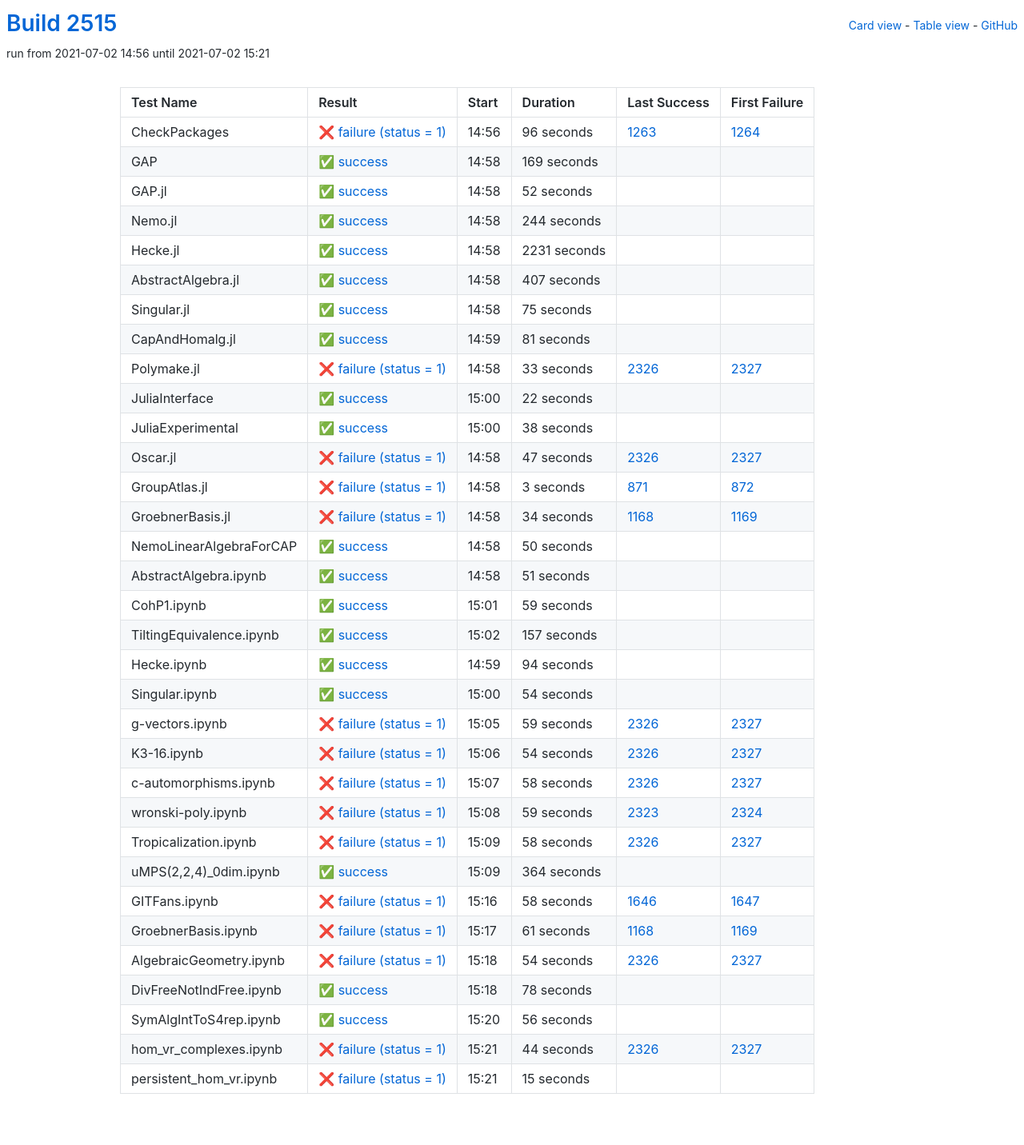
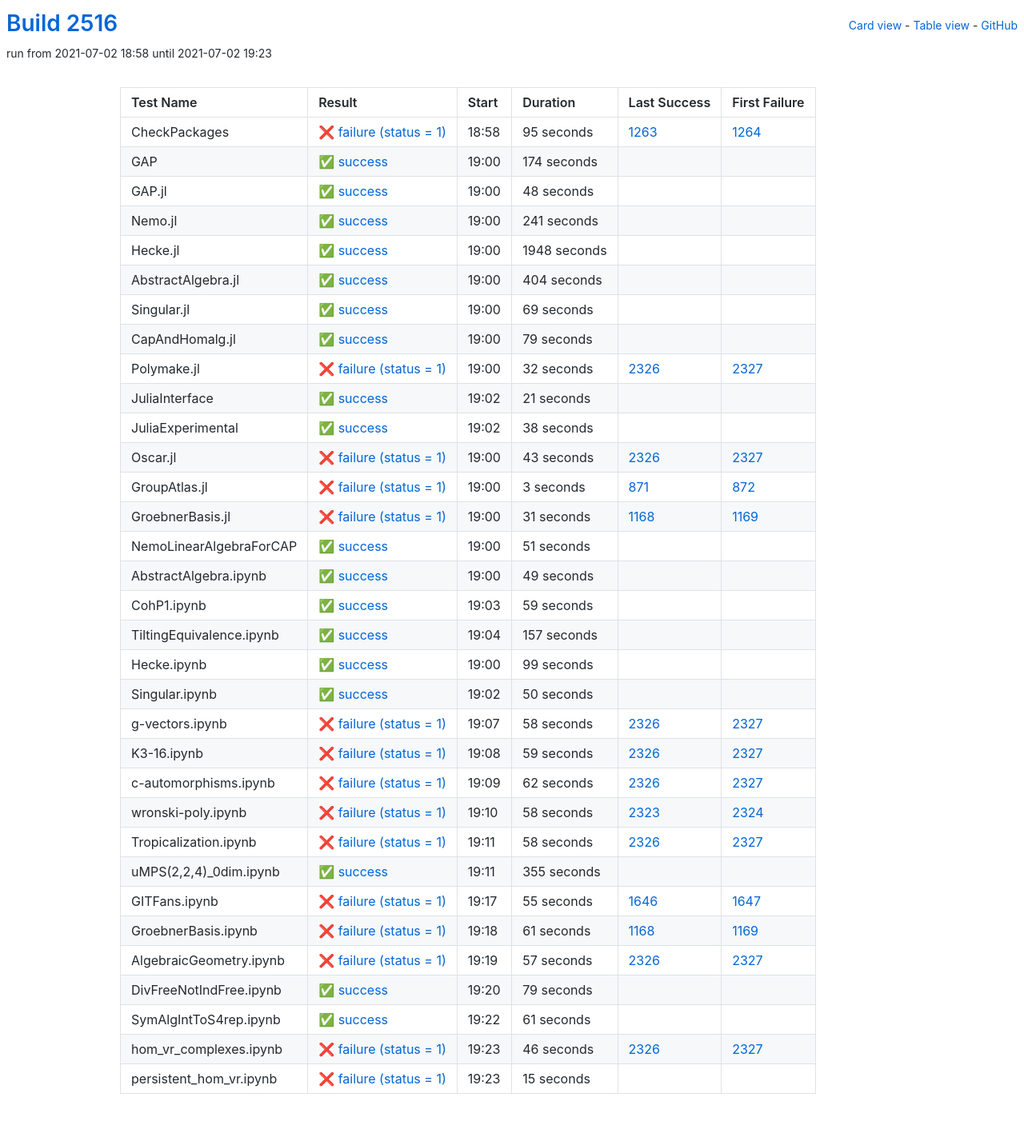
Before and after one commit to oscar-system/oscar-ci-status-stable, a Jekyll site: the page built from table.html, in a window 1280 px wide. Shown: the whole page at 80% size. Built offline with Jekyll 4.4.1, drawn with Linux system fonts in a browser that asks for light colours.

Commit message:
Build #2516

```diff
--- a/_data/ci.yml
+++ b/_data/ci.yml
@@ -1,6 +1,6 @@
 ---
-build: 2515
-build_url: https://oscarci.mathematik.uni-kl.de/job/oscar-stable/2515/
+build: 2516
+build_url: https://oscarci.mathematik.uni-kl.de/job/oscar-stable/2516/
 job: oscar-stable
 organization: oscar-system
 repo: oscar-ci-status-stable
@@ -8,128 +8,128 @@ repourl: https://github.com/oscar-system/oscar-ci-status-stable
 tests:
 - name: CheckPackages
   id: checkpackages
-  log: https://oscarci.mathematik.uni-kl.de/job/oscar-stable/2515/artifact/logs/build-2515/CheckPackages.log
-  start: 2021-07-02 14:56
+  log: https://oscarci.mathematik.uni-kl.de/job/oscar-stable/2516/artifact/logs/build-2516/CheckPackages.log
+  start: 2021-07-02 18:58
   success: false
   exitcode: 1
   status: failure
-  duration: 96
+  duration: 95
   last_success: 1263
   last_success_url: https://oscarci.mathematik.uni-kl.de/job/oscar-stable/1263/
   first_failure: 1264
   first_failure_url: https://oscarci.mathematik.uni-kl.de/job/oscar-stable/1264/
 - name: GAP
   id: gap
-  log: https://oscarci.mathematik.uni-kl.de/job/oscar-stable/2515/artifact/logs/build-2515/GAP.log
-  start: 2021-07-02 14:58
+  log: https://oscarci.mathematik.uni-kl.de/job/oscar-stable/2516/artifact/logs/build-2516/GAP.log
+  start: 2021-07-02 19:00
   success: true
   exitcode: 0
   status: success
-  duration: 169
+  duration: 174
   last_success: false
   last_success_url:
   first_failure: false
   first_failure_url:
 - name: GAP.jl
   id: gap-jl
-  log: https://oscarci.mathematik.uni-kl.de/job/oscar-stable/2515/artifact/logs/build-2515/GAP.jl.log
-  start: 2021-07-02 14:58
+  log: https://oscarci.mathematik.uni-kl.de/job/oscar-stable/2516/artifact/logs/build-2516/GAP.jl.log
+  start: 2021-07-02 19:00
   success: true
   exitcode: 0
   status: success
-  duration: 52
+  duration: 48
   last_success: false
   last_success_url:
   first_failure: false
   first_failure_url:
 - name: Nemo.jl
   id: nemo-jl
-  log: https://oscarci.mathematik.uni-kl.de/job/oscar-stable/2515/artifact/logs/build-2515/Nemo.jl.log
-  start: 2021-07-02 14:58
+  log: https://oscarci.mathematik.uni-kl.de/job/oscar-stable/2516/artifact/logs/build-2516/Nemo.jl.log
+  start: 2021-07-02 19:00
   success: true
   exitcode: 0
   status: success
-  duration: 244
+  duration: 241
   last_success: false
   last_success_url:
   first_failure: false
   first_failure_url:
 - name: Hecke.jl
   id: hecke-jl
-  log: https://oscarci.mathematik.uni-kl.de/job/oscar-stable/2515/artifact/logs/build-2515/Hecke.jl.log
-  start: 2021-07-02 14:58
+  log: https://oscarci.mathematik.uni-kl.de/job/oscar-stable/2516/artifact/logs/build-2516/Hecke.jl.log
+  start: 2021-07-02 19:00
   success: true
   exitcode: 0
   status: success
-  duration: 2231
+  duration: 1948
   last_success: false
   last_success_url:
   first_failure: false
   first_failure_url:
 - name: AbstractAlgebra.jl
   id: abstractalgebra-jl
-  log: https://oscarci.mathematik.uni-kl.de/job/oscar-stable/2515/artifact/logs/build-2515/AbstractAlgebra.jl.log
-  start: 2021-07-02 14:58
+  log: https://oscarci.mathematik.uni-kl.de/job/oscar-stable/2516/artifact/logs/build-2516/AbstractAlgebra.jl.log
+  start: 2021-07-02 19:00
   success: true
   exitcode: 0
   status: success
-  duration: 407
+  duration: 404
   last_success: false
   last_success_url:
   first_failure: false
   first_failure_url:
 - name: Singular.jl
   id: singular-jl
-  log: https://oscarci.mathematik.uni-kl.de/job/oscar-stable/2515/artifact/logs/build-2515/Singular.jl.log
-  start: 2021-07-02 14:58
+  log: https://oscarci.mathematik.uni-kl.de/job/oscar-stable/2516/artifact/logs/build-2516/Singular.jl.log
+  start: 2021-07-02 19:00
   success: true
   exitcode: 0
   status: success
-  duration: 75
+  duration: 69
   last_success: false
   last_success_url:
   first_failure: false
   first_failure_url:
 - name: CapAndHomalg.jl
   id: capandhomalg-jl
-  log: https://oscarci.mathematik.uni-kl.de/job/oscar-stable/2515/artifact/logs/build-2515/CapAndHomalg.jl.log
-  start: 2021-07-02 14:59
+  log: https://oscarci.mathematik.uni-kl.de/job/oscar-stable/2516/artifact/logs/build-2516/CapAndHomalg.jl.log
+  start: 2021-07-02 19:00
   success: true
   exitcode: 0
   status: success
-  duration: 81
+  duration: 79
   last_success: false
   last_success_url:
   first_failure: false
   first_failure_url:
 - name: Polymake.jl
   id: polymake-jl
-  log: https://oscarci.mathematik.uni-kl.de/job/oscar-stable/2515/artifact/logs/build-2515/Polymake.jl.log
-  start: 2021-07-02 14:58
+  log: https://oscarci.mathematik.uni-kl.de/job/oscar-stable/2516/artifact/logs/build-2516/Polymake.jl.log
+  start: 2021-07-02 19:00
   success: false
   exitcode: 1
   status: failure
-  duration: 33
+  duration: 32
   last_success: 2326
   last_success_url: https://oscarci.mathematik.uni-kl.de/job/oscar-stable/2326/
   first_failure: 2327
   first_failure_url: https://oscarci.mathematik.uni-kl.de/job/oscar-stable/2327/
 - name: JuliaInterface
   id: juliainterface
-  log: https://oscarci.mathematik.uni-kl.de/job/oscar-stable/2515/artifact/logs/build-2515/JuliaInterface.log
-  start: 2021-07-02 15:00
+  log: https://oscarci.mathematik.uni-kl.de/job/oscar-stable/2516/artifact/logs/build-2516/JuliaInterface.log
+  start: 2021-07-02 19:02
   success: true
   exitcode: 0
   status: success
-  duration: 22
+  duration: 21
   last_success: false
   last_success_url:
   first_failure: false
   first_failure_url:
 - name: JuliaExperimental
   id: juliaexperimental
-  log: https://oscarci.mathematik.uni-kl.de/job/oscar-stable/2515/artifact/logs/build-2515/JuliaExperimental.log
-  start: 2021-07-02 15:00
+  log: https://oscarci.mathematik.uni-kl.de/job/oscar-stable/2516/artifact/logs/build-2516/JuliaExperimental.log
+  start: 2021-07-02 19:02
   success: true
   exitcode: 0
   status: success
@@ -140,20 +140,20 @@ tests:
   first_failure_url:
 - name: Oscar.jl
   id: oscar-jl
-  log: https://oscarci.mathematik.uni-kl.de/job/oscar-stable/2515/artifact/logs/build-2515/Oscar.jl.log
-  start: 2021-07-02 14:58
+  log: https://oscarci.mathematik.uni-kl.de/job/oscar-stable/2516/artifact/logs/build-2516/Oscar.jl.log
+  start: 2021-07-02 19:00
   success: false
   exitcode: 1
   status: failure
-  duration: 47
+  duration: 43
   last_success: 2326
   last_success_url: https://oscarci.mathematik.uni-kl.de/job/oscar-stable/2326/
   first_failure: 2327
   first_failure_url: https://oscarci.mathematik.uni-kl.de/job/oscar-stable/2327/
 - name: GroupAtlas.jl
   id: groupatlas-jl
-  log: https://oscarci.mathematik.uni-kl.de/job/oscar-stable/2515/artifact/logs/build-2515/GroupAtlas.jl.log
-  start: 2021-07-02 14:58
+  log: https://oscarci.mathematik.uni-kl.de/job/oscar-stable/2516/artifact/logs/build-2516/GroupAtlas.jl.log
+  start: 2021-07-02 19:00
   success: false
   exitcode: 1
   status: failure
@@ -164,32 +164,20 @@ tests:
   first_failure_url: https://oscarci.mathematik.uni-kl.de/job/oscar-stable/872/
 - name: GroebnerBasis.jl
   id: groebnerbasis-jl
-  log: https://oscarci.mathematik.uni-kl.de/job/oscar-stable/2515/artifact/logs/build-2515/GroebnerBasis.jl.log
-  start: 2021-07-02 14:58
+  log: https://oscarci.mathematik.uni-kl.de/job/oscar-stable/2516/artifact/logs/build-2516/GroebnerBasis.jl.log
+  start: 2021-07-02 19:00
   success: false
   exitcode: 1
   status: failure
-  duration: 34
+  duration: 31
   last_success: 1168
   last_success_url: https://oscarci.mathematik.uni-kl.de/job/oscar-stable/1168/
   first_failure: 1169
   first_failure_url: https://oscarci.mathematik.uni-kl.de/job/oscar-stable/1169/
 - name: NemoLinearAlgebraForCAP
   id: nemolinearalgebraforcap
-  log: https://oscarci.mathematik.uni-kl.de/job/oscar-stable/2515/artifact/logs/build-2515/NemoLinearAlgebraForCAP.log
-  start: 2021-07-02 14:58
-  success: true
-  exitcode: 0
-  status: success
-  duration: 50
-  last_success: false
-  last_success_url:
-  first_failure: false
-  first_failure_url:
-- name: AbstractAlgebra.ipynb
-  id: abstractalgebra-ipynb
-  log: https://oscarci.mathematik.uni-kl.de/job/oscar-stable/2515/artifact/logs/build-2515/AbstractAlgebra.ipynb.log
-  start: 2021-07-02 14:58
+  log: https://oscarci.mathematik.uni-kl.de/job/oscar-stable/2516/artifact/logs/build-2516/NemoLinearAlgebraForCAP.log
+  start: 2021-07-02 19:00
   success: true
   exitcode: 0
   status: success
@@ -198,10 +186,22 @@ tests:
   last_success_url:
   first_failure: false
   first_failure_url:
+- name: AbstractAlgebra.ipynb
+  id: abstractalgebra-ipynb
+  log: https://oscarci.mathematik.uni-kl.de/job/oscar-stable/2516/artifact/logs/build-2516/AbstractAlgebra.ipynb.log
+  start: 2021-07-02 19:00
+  success: true
+  exitcode: 0
+  status: success
+  duration: 49
+  last_success: false
+  last_success_url:
+  first_failure: false
+  first_failure_url:
 - name: CohP1.ipynb
   id: cohp1-ipynb
-  log: https://oscarci.mathematik.uni-kl.de/job/oscar-stable/2515/artifact/logs/build-2515/CohP1.ipynb.log
-  start: 2021-07-02 15:01
+  log: https://oscarci.mathematik.uni-kl.de/job/oscar-stable/2516/artifact/logs/build-2516/CohP1.ipynb.log
+  start: 2021-07-02 19:03
   success: true
   exitcode: 0
   status: success
@@ -212,8 +212,8 @@ tests:
   first_failure_url:
 - name: TiltingEquivalence.ipynb
   id: tiltingequivalence-ipynb
-  log: https://oscarci.mathematik.uni-kl.de/job/oscar-stable/2515/artifact/logs/build-2515/TiltingEquivalence.ipynb.log
-  start: 2021-07-02 15:02
+  log: https://oscarci.mathematik.uni-kl.de/job/oscar-stable/2516/artifact/logs/build-2516/TiltingEquivalence.ipynb.log
+  start: 2021-07-02 19:04
   success: true
   exitcode: 0
   status: success
@@ -224,32 +224,44 @@ tests:
   first_failure_url:
 - name: Hecke.ipynb
   id: hecke-ipynb
-  log: https://oscarci.mathematik.uni-kl.de/job/oscar-stable/2515/artifact/logs/build-2515/Hecke.ipynb.log
-  start: 2021-07-02 14:59
+  log: https://oscarci.mathematik.uni-kl.de/job/oscar-stable/2516/artifact/logs/build-2516/Hecke.ipynb.log
+  start: 2021-07-02 19:00
   success: true
   exitcode: 0
   status: success
-  duration: 94
+  duration: 99
   last_success: false
   last_success_url:
   first_failure: false
   first_failure_url:
 - name: Singular.ipynb
   id: singular-ipynb
-  log: https://oscarci.mathematik.uni-kl.de/job/oscar-stable/2515/artifact/logs/build-2515/Singular.ipynb.log
-  start: 2021-07-02 15:00
+  log: https://oscarci.mathematik.uni-kl.de/job/oscar-stable/2516/artifact/logs/build-2516/Singular.ipynb.log
+  start: 2021-07-02 19:02
   success: true
   exitcode: 0
   status: success
-  duration: 54
+  duration: 50
   last_success: false
   last_success_url:
   first_failure: false
   first_failure_url:
 - name: g-vectors.ipynb
   id: g-vectors-ipynb
-  log: https://oscarci.mathematik.uni-kl.de/job/oscar-stable/2515/artifact/logs/build-2515/g-vectors.ipynb.log
-  start: 2021-07-02 15:05
+  log: https://oscarci.mathematik.uni-kl.de/job/oscar-stable/2516/artifact/logs/build-2516/g-vectors.ipynb.log
+  start: 2021-07-02 19:07
+  success: false
+  exitcode: 1
+  status: failure
+  duration: 58
+  last_success: 2326
+  last_success_url: https://oscarci.mathematik.uni-kl.de/job/oscar-stable/2326/
+  first_failure: 2327
+  first_failure_url: https://oscarci.mathematik.uni-kl.de/job/oscar-stable/2327/
+- name: K3-16.ipynb
+  id: k3-16-ipynb
+  log: https://oscarci.mathematik.uni-kl.de/job/oscar-stable/2516/artifact/logs/build-2516/K3-16.ipynb.log
+  start: 2021-07-02 19:08
   success: false
   exitcode: 1
   status: failure
@@ -258,46 +270,34 @@ tests:
   last_success_url: https://oscarci.mathematik.uni-kl.de/job/oscar-stable/2326/
   first_failure: 2327
   first_failure_url: https://oscarci.mathematik.uni-kl.de/job/oscar-stable/2327/
-- name: K3-16.ipynb
-  id: k3-16-ipynb
-  log: https://oscarci.mathematik.uni-kl.de/job/oscar-stable/2515/artifact/logs/build-2515/K3-16.ipynb.log
-  start: 2021-07-02 15:06
+- name: c-automorphisms.ipynb
+  id: c-automorphisms-ipynb
+  log: https://oscarci.mathematik.uni-kl.de/job/oscar-stable/2516/artifact/logs/build-2516/c-automorphisms.ipynb.log
+  start: 2021-07-02 19:09
   success: false
   exitcode: 1
   status: failure
-  duration: 54
-  last_success: 2326
-  last_success_url: https://oscarci.mathematik.uni-kl.de/job/oscar-stable/2326/
-  first_failure: 2327
-  first_failure_url: https://oscarci.mathematik.uni-kl.de/job/oscar-stable/2327/
-- name: c-automorphisms.ipynb
-  id: c-automorphisms-ipynb
-  log: https://oscarci.mathematik.uni-kl.de/job/oscar-stable/2515/artifact/logs/build-2515/c-automorphisms.ipynb.log
-  start: 2021-07-02 15:07
-  success: false
-  exitcode: 1
-  status: failure
-  duration: 58
+  duration: 62
   last_success: 2326
   last_success_url: https://oscarci.mathematik.uni-kl.de/job/oscar-stable/2326/
   first_failure: 2327
   first_failure_url: https://oscarci.mathematik.uni-kl.de/job/oscar-stable/2327/
 - name: wronski-poly.ipynb
   id: wronski-poly-ipynb
-  log: https://oscarci.mathematik.uni-kl.de/job/oscar-stable/2515/artifact/logs/build-2515/wronski-poly.ipynb.log
-  start: 2021-07-02 15:08
+  log: https://oscarci.mathematik.uni-kl.de/job/oscar-stable/2516/artifact/logs/build-2516/wronski-poly.ipynb.log
+  start: 2021-07-02 19:10
   success: false
   exitcode: 1
   status: failure
-  duration: 59
+  duration: 58
   last_success: 2323
   last_success_url: https://oscarci.mathematik.uni-kl.de/job/oscar-stable/2323/
   first_failure: 2324
   first_failure_url: https://oscarci.mathematik.uni-kl.de/job/oscar-stable/2324/
 - name: Tropicalization.ipynb
   id: tropicalization-ipynb
-  log: https://oscarci.mathematik.uni-kl.de/job/oscar-stable/2515/artifact/logs/build-2515/Tropicalization.ipynb.log
-  start: 2021-07-02 15:09
+  log: https://oscarci.mathematik.uni-kl.de/job/oscar-stable/2516/artifact/logs/build-2516/Tropicalization.ipynb.log
+  start: 2021-07-02 19:11
   success: false
   exitcode: 1
   status: failure
@@ -308,32 +308,32 @@ tests:
   first_failure_url: https://oscarci.mathematik.uni-kl.de/job/oscar-stable/2327/
 - name: uMPS(2,2,4)_0dim.ipynb
   id: umps-2-2-4-0dim-ipynb
-  log: https://oscarci.mathematik.uni-kl.de/job/oscar-stable/2515/artifact/logs/build-2515/uMPS-2-2-4-_0dim.ipynb.log
-  start: 2021-07-02 15:09
+  log: https://oscarci.mathematik.uni-kl.de/job/oscar-stable/2516/artifact/logs/build-2516/uMPS-2-2-4-_0dim.ipynb.log
+  start: 2021-07-02 19:11
   success: true
   exitcode: 0
   status: success
-  duration: 364
+  duration: 355
   last_success: false
   last_success_url:
   first_failure: false
   first_failure_url:
 - name: GITFans.ipynb
   id: gitfans-ipynb
-  log: https://oscarci.mathematik.uni-kl.de/job/oscar-stable/2515/artifact/logs/build-2515/GITFans.ipynb.log
-  start: 2021-07-02 15:16
+  log: https://oscarci.mathematik.uni-kl.de/job/oscar-stable/2516/artifact/logs/build-2516/GITFans.ipynb.log
+  start: 2021-07-02 19:17
   success: false
   exitcode: 1
   status: failure
-  duration: 58
+  duration: 55
   last_success: 1646
   last_success_url: https://oscarci.mathematik.uni-kl.de/job/oscar-stable/1646/
   first_failure: 1647
   first_failure_url: https://oscarci.mathematik.uni-kl.de/job/oscar-stable/1647/
 - name: GroebnerBasis.ipynb
   id: groebnerbasis-ipynb
-  log: https://oscarci.mathematik.uni-kl.de/job/oscar-stable/2515/artifact/logs/build-2515/GroebnerBasis.ipynb.log
-  start: 2021-07-02 15:17
+  log: https://oscarci.mathematik.uni-kl.de/job/oscar-stable/2516/artifact/logs/build-2516/GroebnerBasis.ipynb.log
+  start: 2021-07-02 19:18
   success: false
   exitcode: 1
   status: failure
@@ -344,56 +344,56 @@ tests:
   first_failure_url: https://oscarci.mathematik.uni-kl.de/job/oscar-stable/1169/
 - name: AlgebraicGeometry.ipynb
   id: algebraicgeometry-ipynb
-  log: https://oscarci.mathematik.uni-kl.de/job/oscar-stable/2515/artifact/logs/build-2515/AlgebraicGeometry.ipynb.log
-  start: 2021-07-02 15:18
+  log: https://oscarci.mathematik.uni-kl.de/job/oscar-stable/2516/artifact/logs/build-2516/AlgebraicGeometry.ipynb.log
+  start: 2021-07-02 19:19
   success: false
   exitcode: 1
   status: failure
-  duration: 54
+  duration: 57
   last_success: 2326
   last_success_url: https://oscarci.mathematik.uni-kl.de/job/oscar-stable/2326/
   first_failure: 2327
   first_failure_url: https://oscarci.mathematik.uni-kl.de/job/oscar-stable/2327/
 - name: DivFreeNotIndFree.ipynb
   id: divfreenotindfree-ipynb
-  log: https://oscarci.mathematik.uni-kl.de/job/oscar-stable/2515/artifact/logs/build-2515/DivFreeNotIndFree.ipynb.log
-  start: 2021-07-02 15:18
+  log: https://oscarci.mathematik.uni-kl.de/job/oscar-stable/2516/artifact/logs/build-2516/DivFreeNotIndFree.ipynb.log
+  start: 2021-07-02 19:20
   success: true
   exitcode: 0
   status: success
-  duration: 78
+  duration: 79
   last_success: false
   last_success_url:
   first_failure: false
   first_failure_url:
 - name: SymAlgIntToS4rep.ipynb
   id: symalginttos4rep-ipynb
-  log: https://oscarci.mathematik.uni-kl.de/job/oscar-stable/2515/artifact/logs/build-2515/SymAlgIntToS4rep.ipynb.log
-  start: 2021-07-02 15:20
+  log: https://oscarci.mathematik.uni-kl.de/job/oscar-stable/2516/artifact/logs/build-2516/SymAlgIntToS4rep.ipynb.log
+  start: 2021-07-02 19:22
   success: true
   exitcode: 0
   status: success
-  duration: 56
+  duration: 61
   last_success: false
   last_success_url:
   first_failure: false
   first_failure_url:
 - name: hom_vr_complexes.ipynb
   id: hom-vr-complexes-ipynb
-  log: https://oscarci.mathematik.uni-kl.de/job/oscar-stable/2515/artifact/logs/build-2515/hom_vr_complexes.ipynb.log
-  start: 2021-07-02 15:21
+  log: https://oscarci.mathematik.uni-kl.de/job/oscar-stable/2516/artifact/logs/build-2516/hom_vr_complexes.ipynb.log
+  start: 2021-07-02 19:23
   success: false
   exitcode: 1
   status: failure
-  duration: 44
+  duration: 46
   last_success: 2326
   last_success_url: https://oscarci.mathematik.uni-kl.de/job/oscar-stable/2326/
   first_failure: 2327
   first_failure_url: https://oscarci.mathematik.uni-kl.de/job/oscar-stable/2327/
 - name: persistent_hom_vr.ipynb
   id: persistent-hom-vr-ipynb
-  log: https://oscarci.mathematik.uni-kl.de/job/oscar-stable/2515/artifact/logs/build-2515/persistent_hom_vr.ipynb.log
-  start: 2021-07-02 15:21
+  log: https://oscarci.mathematik.uni-kl.de/job/oscar-stable/2516/artifact/logs/build-2516/persistent_hom_vr.ipynb.log
+  start: 2021-07-02 19:23
   success: false
   exitcode: 1
   status: failure
```
Also changed, not shown: README.md.
